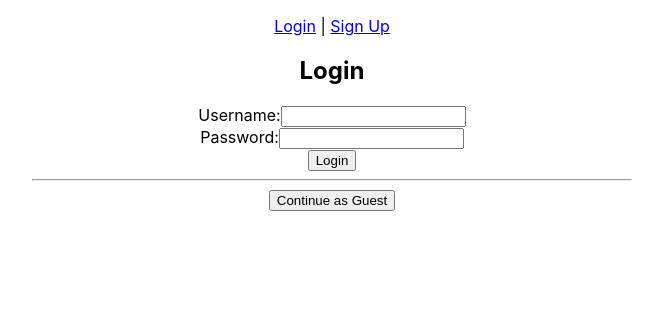
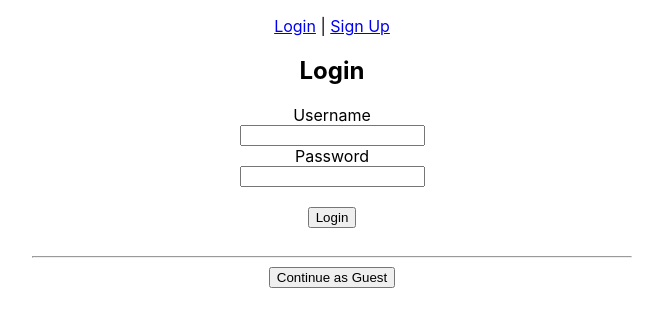
Before and after one commit to SL-SWE-HUB/minimal-todo-app, a React (Create React App) app in the folder frontend/todo-frontend/: page /login in a window 1280 px wide. Shown: the top 326 px of the page, without its empty margins (308-971 px from the left). Built offline with nearby package versions, Linux system fonts and the light colour scheme.

Commit message:
Aligned Login form inputs vertically

```diff
--- a/frontend/todo-frontend/src/App.css
+++ b/frontend/todo-frontend/src/App.css
@@ -55,3 +55,11 @@
 .App-link {
   color: #61dafb;
 }
+
+
+
+.login-form-group {
+  display: flex;
+  align-items: center; /* Aligns label and input based on their text baselines */
+  flex-direction: column;
+}
--- a/frontend/todo-frontend/src/components/Login.js
+++ b/frontend/todo-frontend/src/components/Login.js
@@ -37,18 +37,20 @@
         <div>
             <h2>Login</h2>
             <form onSubmit={handleSubmit}>
-                <div>
-                    <label>Username:</label>
-                    <input type="text" value={username} onChange={(e) => setUsername(e.target.value)} required/>
+                <div className='login-form-group'>
+
+                        <label>Username</label>
+                        <input type="text" value={username} onChange={(e) => setUsername(e.target.value)} required/>
+
+                        <label>Password</label>
+                        <input type="password" value={password} onChange={(e) => setPassword(e.target.value)} required/>
+                    <br />
+                    <button type="submit">Login</button>
                 </div>
-                <div>
-                    <label>Password:</label>
-                    <input type="password" value={password} onChange={(e) => setPassword(e.target.value)} required/>
-                </div>
-                <button type="submit">Login</button>
                 {message && <p>{message}</p>}
             </form>
             {error && <p>{error}</p>}
+            <br />
             <hr />
             <button onClick={handleGuest}>Continue as Guest</button>
         </div>
```
